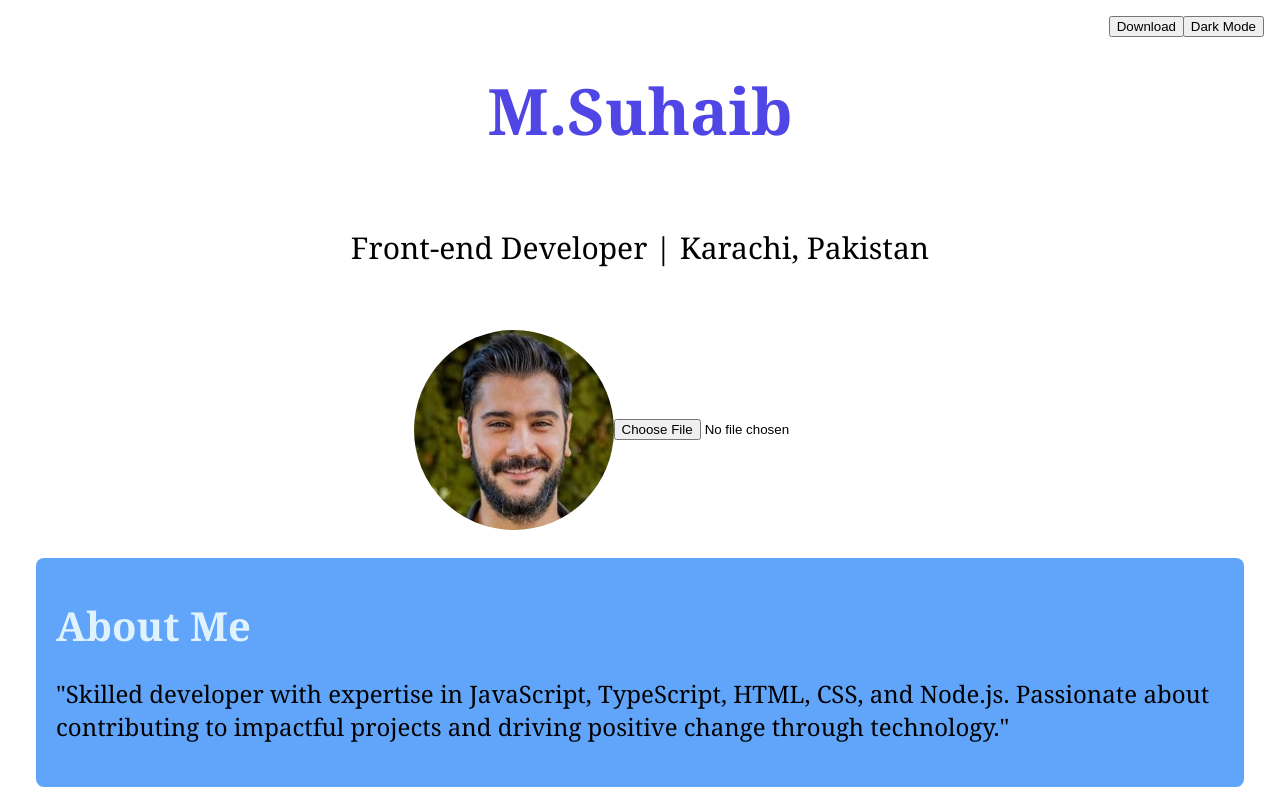
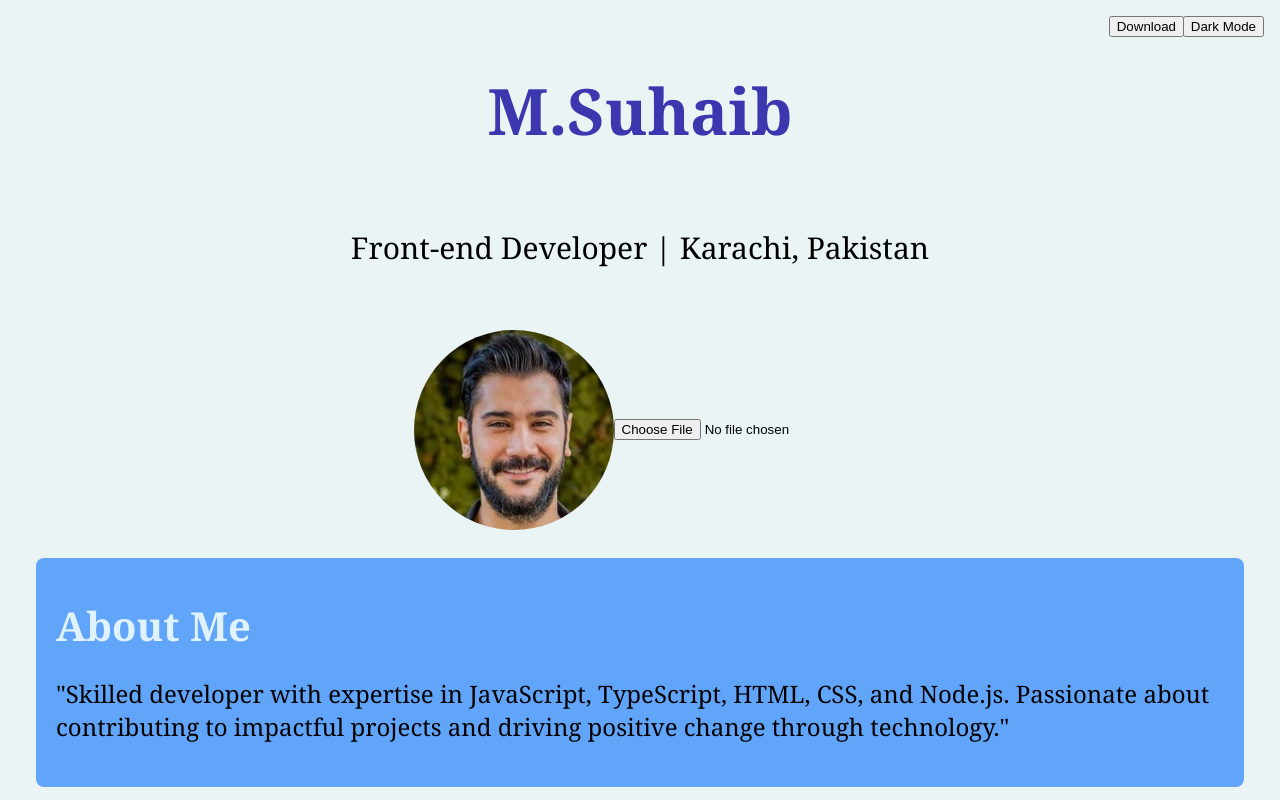
Before and after one commit to MuhammedSuhaib/HACKATHON-Milestone-3-4-5, a plain HTML site: page index.html in a window 1280 px wide. Shown: the top 800 px of the page. Drawn offline with Linux system fonts and the light colour scheme.

Commit message:
set bg-colors

```diff
--- a/index.html
+++ b/index.html
@@ -6,7 +6,7 @@
     <title>Edit Me Then click Download</title>
     <link rel="stylesheet" href="style.css">
 </head>
-<body style="font-family: Georgia, serif; font-size: x-large;">
+<body >
     <header>
         <div>
             <h1 contenteditable="true" style="font-size: 4rem;" >M.Suhaib</h1>
--- a/style.css
+++ b/style.css
@@ -1,9 +1,11 @@
 body {
-    font-family: Arial, sans-serif;
+    font-family:  Georgia, serif;
+    font-size: x-large;
+    background-color: #eaf4f5;
 }
 
 .dark {
-    background-color: #333;
+    background-color: #240e0e;
     color: #f0f0f0;
 }
 
@@ -22,7 +24,7 @@ header {
 header div h1 {
     font-weight: 700;
     font-size: xx-large;
-    color: #4f46e5;
+    color: #3c36af;
     text-align: center;
 }
 
```
